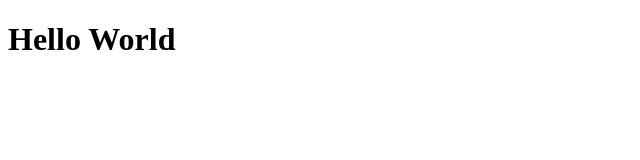
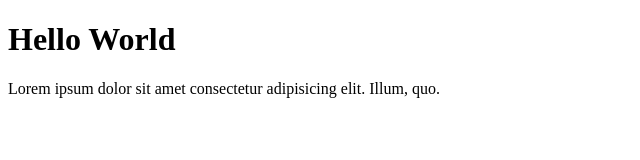
Before and after one commit to zidanabbas/git-test-2, a plain HTML site: page index.html in a window 1280 px wide. Shown: the whole page, without its empty margins (0-640 px from the left). Drawn offline with Linux system fonts and the light colour scheme.

Commit message:
Menambahkan Paragraph

```diff
--- a/index.html
+++ b/index.html
@@ -8,5 +8,6 @@
 </head>
 <body>
     <h1>Hello World</h1>
+    <p>Lorem ipsum dolor sit amet consectetur adipisicing elit. Illum, quo.</p>
 </body>
 </html>
```
